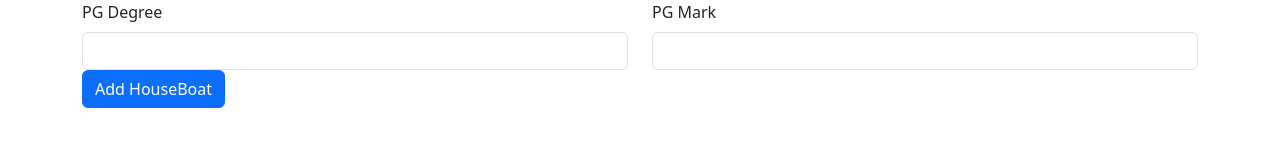
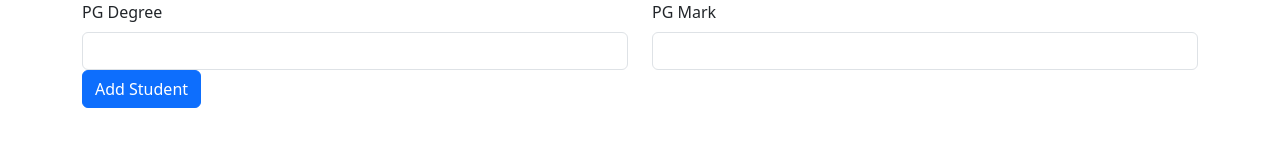
Before and after one commit to joeljacob-lab/campus-app, a React (Vite) app: page / in a window 1280 px wide. Shown: the part 406-552 px from the top of the page. Built offline with nearby package versions, Linux system fonts and the light colour scheme.

Commit message:
small changes

```diff
--- a/src/components/AddStud.jsx
+++ b/src/components/AddStud.jsx
@@ -84,7 +84,7 @@ const AddStud = () => {
 
                         <div className="col col-12 col-sm-12 col-md-12 col-lg-12 col-xl-12 col-xxl-12">
 
-                                <button className="btn btn-primary">Add HouseBoat</button>
+                                <button className="btn btn-primary">Add Student</button>
 
                         </div>
 
--- a/src/components/ViewAll.jsx
+++ b/src/components/ViewAll.jsx
@@ -22,7 +22,7 @@ const ViewAll = () => {
 
     return (
         <div>
-            <NavigationBar />
+
             <div className="container">
                 <div className="row">
                     <div className="col col-12 col-sm-12 col-md-12 col-lg-12 col-xl-12 col-xxl-12">
```
